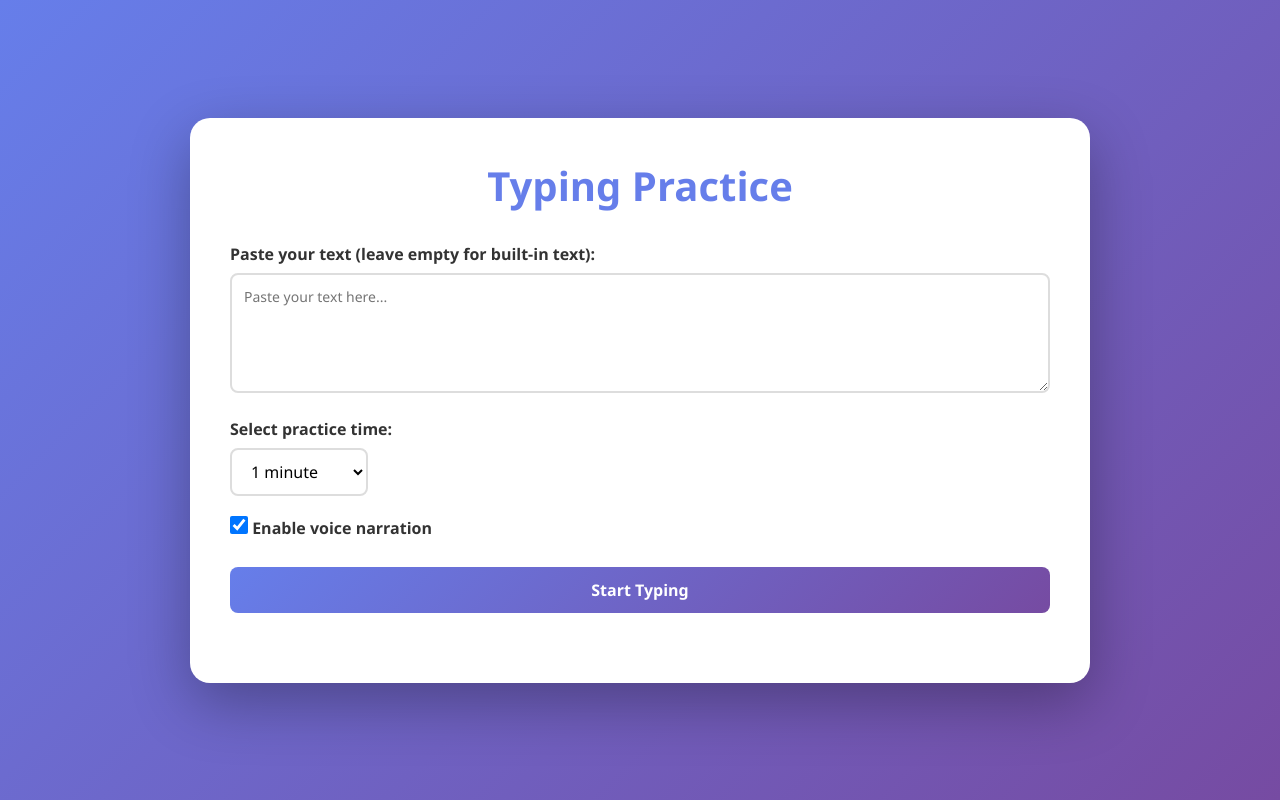
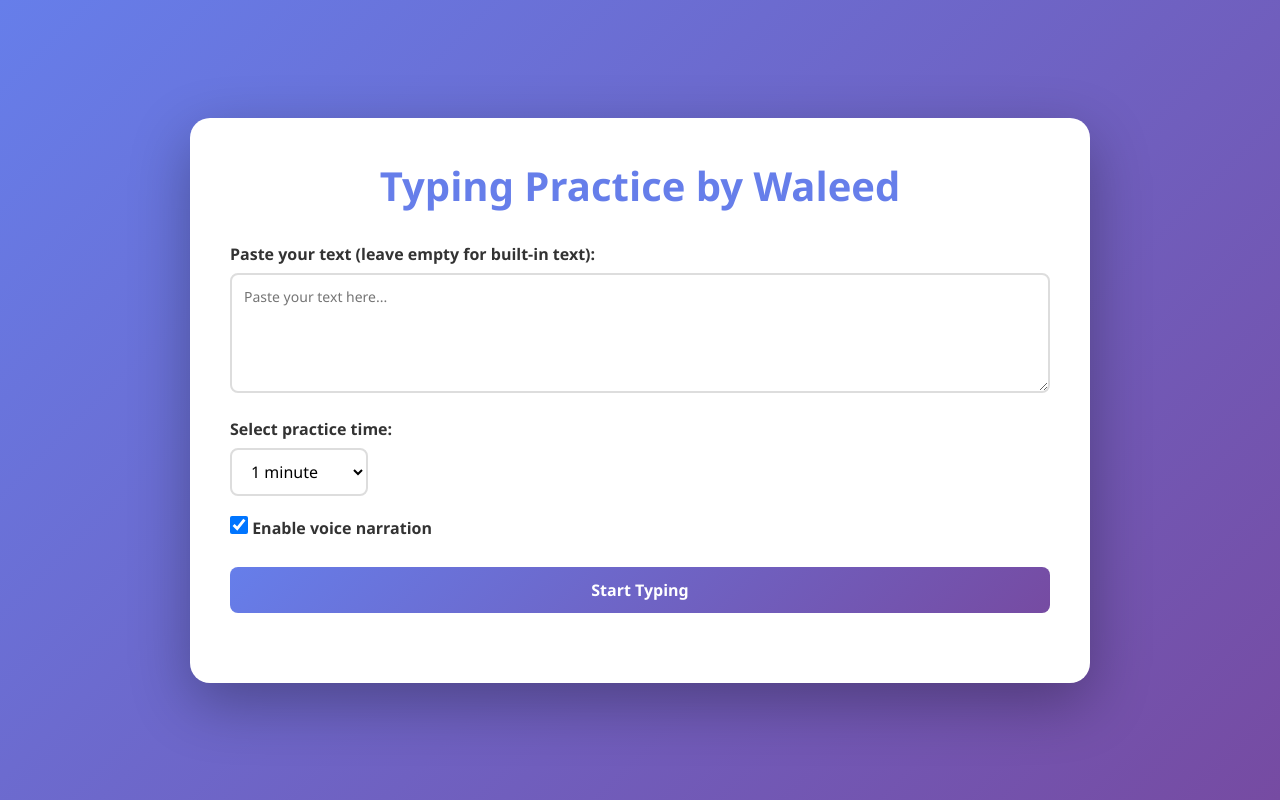
Before and after one commit to waleed90351/Typing_speed_vanilla_calculator, a plain HTML site: page index.html in a window 1280 px wide. Drawn offline with Linux system fonts and the light colour scheme.

Commit message:
name changed

```diff
--- a/index.html
+++ b/index.html
@@ -9,7 +9,7 @@
 <body>
     <div class="container">
         <header>
-            <h1>Typing Practice</h1>
+            <h1>Typing Practice by Waleed</h1>
         </header>
 
         <div class="controls">
```
